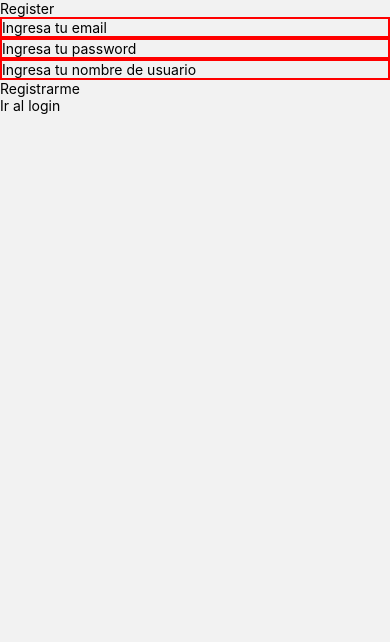
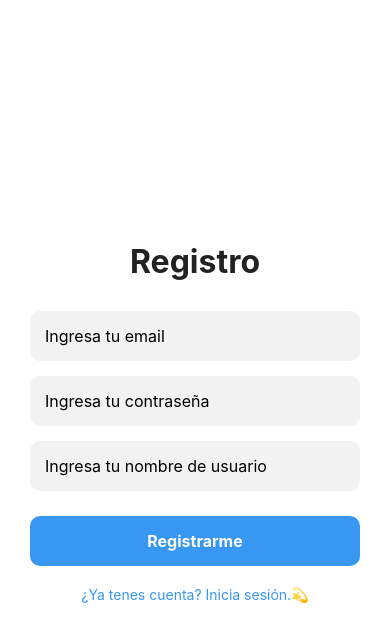
Before and after one commit to Tiaraarredondo/proyecto-integrador, a React Native app in the folder my-rn-project/: screen /Register in a window 390 px wide. Shown: the top 642 px of the page. Built offline with nearby package versions, Linux system fonts and the light colour scheme; no server answers.

Commit message:
styles -perfil

```diff
--- a/my-rn-project/src/Screens/CrearPost.js
+++ b/my-rn-project/src/Screens/CrearPost.js
@@ -40,8 +40,8 @@ export default class CrearPost extends Component {
 
     render() {
         return (
-            <View>
-                <Text>Crear Post</Text>
+            <View style={styles.container}>
+    <Text style={styles.title}>Crear Post</Text>
                 <TextInput
                     style={styles.input}
                     keyboardType='default'
@@ -50,21 +50,56 @@ export default class CrearPost extends Component {
                     placeholder='¿Qué estás pensando?'
                 />
 
-                <TouchableOpacity onPress={() => this.CrearPosteo()}>
-                    <Text>Postear</Text>
+                <TouchableOpacity style={styles.btn} onPress={() => this.CrearPosteo()}>
+                    <Text style={styles.btnTxt}>Postear</Text>
                 </TouchableOpacity>
 
-                {this.state.error && <Text>No has escrito nada aún 🥲</Text>}
+                {this.state.error && <Text style={styles.errorText}>No has escrito nada aún 🥲</Text>}
             </View>
         )
     }
 }
 
 const styles = StyleSheet.create({
+    container: {
+        flex: 1,
+        backgroundColor: '#fff',
+        justifyContent: 'center',
+        alignItems: 'center',
+        paddingHorizontal: 30,
+    },
+    title: {
+        fontSize: 28,
+        fontWeight: 'bold',
+        color: '#222',
+        marginBottom: 20,
+    },
     input: {
-        borderWidth: 2,
-        borderColor: 'red',
-        padding: 10,
-        margin: 10
+        width: '100%',
+        minHeight: 100,
+        backgroundColor: '#f2f2f2',
+        borderRadius: 10,
+        padding: 15,
+        fontSize: 16,
+        textAlignVertical: 'top',
+        marginBottom: 20,
+    },
+    btn: {
+        width: '100%',
+        height: 50,
+        backgroundColor: '#3897f0',
+        borderRadius: 10,
+        justifyContent: 'center',
+        alignItems: 'center',
+    },
+    btnTxt: {
+        color: '#fff',
+        fontSize: 16,
+        fontWeight: 'bold',
+    },
+    errorText: {
+        color: 'red',
+        marginTop: 10,
+        textAlign: 'center',
     }
-})
+});
--- a/my-rn-project/src/Screens/Home.js
+++ b/my-rn-project/src/Screens/Home.js
@@ -6,6 +6,7 @@ import {
 } from 'react-native'
 import React, { Component } from 'react'
 import { db } from '../firebase/config'
+import LikearPost from '../components/LikearPosts'
 
 
 export default class Home extends Component {
@@ -41,7 +42,8 @@ export default class Home extends Component {
                     renderItem={({ item }) => (
                         <View style={styles.post}>
                             <Text style={styles.owner}>👤 {item.data.owner}</Text>
-                            <Text>{item.data.text}</Text>
+                            <Text style={styles.postText}>{item.data.text}</Text>
+                            <LikearPost data={item.data} id={item.id} />
                         </View>
                     )}
                 />
@@ -51,24 +53,39 @@ export default class Home extends Component {
 }
 
 const styles = StyleSheet.create({
-    main : {
-        flex : 1,
+    main: {
+        flex: 1,
+        backgroundColor: '#fff',
+        paddingHorizontal: 20,
+        paddingTop: 20,
     },
-
     title: {
-        fontSize: 24,
+        fontSize: 28,
         fontWeight: 'bold',
-        marginVertical: 10,
-        textAlign: 'center'
+        color: '#222',
+        marginBottom: 15,
+        textAlign: 'center',
     },
     post: {
+        backgroundColor: '#f9f9f9',
+        borderRadius: 12,
         padding: 15,
-        margin: 10,
-        backgroundColor: '#eee',
-        borderRadius: 10
+        marginBottom: 15,
+        shadowColor: '#000',
+        shadowOffset: { width: 0, height: 2 },
+        shadowOpacity: 0.05,
+        shadowRadius: 4,
+        elevation: 2,
     },
     owner: {
         fontWeight: 'bold',
-        marginBottom: 5
+        color: '#444',
+        marginBottom: 8,
+        fontSize: 14,
+    },
+    postText: {
+        fontSize: 16,
+        color: '#333',
+        marginBottom: 10,
     }
-})
+});
--- a/my-rn-project/src/Screens/Login.js
+++ b/my-rn-project/src/Screens/Login.js
@@ -36,8 +36,8 @@ export default class Login extends Component {
 
     render() {
         return (
-        <View>
-            <Text>Login</Text>
+        <View style={styles.container}>
+            <Text style={styles.title}>Login</Text>
             <TextInput
                 keyboardType='email'
                 value={this.state.email}
@@ -60,12 +60,12 @@ export default class Login extends Component {
                 <Text style={styles.btnTxt}>Ingresa</Text>
             </TouchableOpacity>
             {
-                            this.state.error ? <Text>Credenciales invalidas</Text> : null
+                            this.state.error ? <Text style={styles.errorText}>Al parecer algun dato no es correcto 🤨. Intentalo de nuevo.</Text> : null
                         }
 
 
             <TouchableOpacity onPress={()=> this.irAlRegistro()}>
-                            <Text>Ir al Register</Text>
+                            <Text style={styles.registerLink}>Ir al Register</Text>
                         </TouchableOpacity>
 
 
@@ -76,15 +76,50 @@ export default class Login extends Component {
 
 
 const styles = StyleSheet.create({
-    input:{
-        borderWidth:1,
-        borderColor:'green',
-        marginBottom: 8
+    container: {
+        flex: 1,
+        backgroundColor: '#fff',
+        justifyContent: 'center',
+        alignItems: 'center',
+        paddingHorizontal: 30,
     },
-    btn:{
-        backgroundColor: 'blue'
+    title: {
+        fontSize: 32,
+        fontWeight: 'bold',
+        marginBottom: 30,
+        color: '#222',
     },
-    btnTxt:{
-        color:'white'
-    }
-})
+    input: {
+        width: '100%',
+        height: 50,
+        backgroundColor: '#f2f2f2',
+        borderRadius: 10,
+        paddingHorizontal: 15,
+        marginBottom: 15,
+        fontSize: 16,
+    },
+    btn: {
+        width: '100%',
+        height: 50,
+        backgroundColor: '#3897f0',
+        borderRadius: 10,
+        justifyContent: 'center',
+        alignItems: 'center',
+        marginTop: 10,
+    },
+    btnTxt: {
+        color: '#fff',
+        fontSize: 16,
+        fontWeight: 'bold',
+    },
+    registerLink: {
+        marginTop: 20,
+        color: '#3897f0',
+        fontSize: 14,
+    },
+    errorText: {
+        color: 'red',
+        marginTop: 10,
+        textAlign: 'center',
+    },
+});
--- a/my-rn-project/src/Screens/Register.js
+++ b/my-rn-project/src/Screens/Register.js
@@ -21,7 +21,7 @@ export default class Register extends Component {
 
     registrarUsuario(email, password, username){
         if(
-            (email !== '' && password !== '')
+            (email !== '' && password !== '' && username !== '')
             &&
             (email.includes('@'))
             &&
@@ -47,7 +47,7 @@ export default class Register extends Component {
             })
             .catch((err)=> console.log('firebase err', err))
         } else {
-            this.setState({input1:'', input2: '', error: true})
+            this.setState({input1:'', input2: '', input3: '', error: true})
         }
     }
 
@@ -57,8 +57,8 @@ export default class Register extends Component {
 
   render() {
     return (
-      <View>
-        <Text>Register</Text>
+      <View style={styles.container}>
+  <Text style={styles.title}>Registro</Text>
             <TextInput
                 style={
                     styles.input
@@ -75,7 +75,7 @@ export default class Register extends Component {
                 keyboardType='default'
                 value={this.state.input2}
                 onChangeText={(texto) => this.setState({input2: texto, error: false }) }
-                placeholder='Ingresa tu password'
+                placeholder='Ingresa tu contraseña'
                 secureTextEntry={true}
             />
             <TextInput
@@ -87,14 +87,15 @@ export default class Register extends Component {
                 onChangeText={(texto) => this.setState({input3: texto, error: false }) }
                 placeholder='Ingresa tu nombre de usuario'
             />
-            <TouchableOpacity onPress={()=> this.registrarUsuario(this.state.input1, this.state.input2, this.state.input3)}>
-                <Text>Registrarme</Text>
+            <TouchableOpacity style={styles.btn} onPress={()=> this.registrarUsuario(this.state.input1, this.state.input2, this.state.input3)}>
+                <Text style={styles.btnTxt}>Registrarme</Text>
             </TouchableOpacity>
             {
-                this.state.error ? <Text>Credenciales invalidas</Text> : null
+                this.state.error ? <Text style={styles.errorText}>🚨Debes completar todos los campos🚨</Text> : null
             }
             <TouchableOpacity onPress={()=> this.irAlLogin()}>
-                <Text>Ir al login</Text>
+                <Text style={styles.registerLink}>¿Ya tenes cuenta? Inicia sesión.💫
+                </Text>
             </TouchableOpacity>
       </View>
     )
@@ -102,8 +103,50 @@ export default class Register extends Component {
 }
 
 const styles = StyleSheet.create({
+    container: {
+        flex: 1,
+        backgroundColor: '#fff',
+        justifyContent: 'center',
+        alignItems: 'center',
+        paddingHorizontal: 30,
+    },
+    title: {
+        fontSize: 32,
+        fontWeight: 'bold',
+        marginBottom: 30,
+        color: '#222',
+    },
     input: {
-        borderWidth: 2,
-        borderColor: 'red'
-    }
-})
+        width: '100%',
+        height: 50,
+        backgroundColor: '#f2f2f2',
+        borderRadius: 10,
+        paddingHorizontal: 15,
+        marginBottom: 15,
+        fontSize: 16,
+    },
+    btn: {
+        width: '100%',
+        height: 50,
+        backgroundColor: '#3897f0',
+        borderRadius: 10,
+        justifyContent: 'center',
+        alignItems: 'center',
+        marginTop: 10,
+    },
+    btnTxt: {
+        color: '#fff',
+        fontSize: 16,
+        fontWeight: 'bold',
+    },
+    registerLink: {
+        marginTop: 20,
+        color: '#3897f0',
+        fontSize: 14,
+    },
+    errorText: {
+        color: 'red',
+        marginTop: 10,
+        textAlign: 'center',
+    },
+});
--- a/my-rn-project/src/components/LikearPosts.js
+++ b/my-rn-project/src/components/LikearPosts.js
@@ -74,30 +74,29 @@ export default class LikearPost extends Component {
     render() {
         return (
             <View style={styles.container}>
-                <Text>{this.props.data.owner}</Text>
-                <Text>likes:{this.state.cantLikes}</Text>
+                <Text style={styles.likeCount}>❤️ {this.state.cantLikes} likes</Text>
                 {
                     this.state.likes ?
-                        <TouchableOpacity
+                        <TouchableOpacity style={styles.button}
                             onPress={() => this.Dislikear()}
 
 
 
 
                         >
-                            <Text>
-                                Dislikear
+                            <Text style={styles.buttonText}>
+                                Quitar like
                             </Text>
                         </TouchableOpacity>
                         :
-                        <TouchableOpacity
+                        <TouchableOpacity style={styles.button}
                             onPress={() => this.LikearUsuario()}
 
 
 
 
                         >
-                            <Text>
+                            <Text style={styles.buttonText}>
                                 Like
                             </Text>
                         </TouchableOpacity>
@@ -128,10 +127,27 @@ export default class LikearPost extends Component {
 }
 const styles = StyleSheet.create({
     container: {
-        marginBottom: 16
+        marginTop: 10,
+        borderTopWidth: 1,
+        borderTopColor: '#eee',
+        paddingTop: 10,
+        flexDirection: 'row',
+        alignItems: 'center',
+        justifyContent: 'space-between'
+    },
+    likeCount: {
+        fontSize: 14,
+        color: '#555'
+    },
+    button: {
+        backgroundColor: '#FF4081',
+        paddingVertical: 6,
+        paddingHorizontal: 16,
+        borderRadius: 20,
+    },
+    buttonText: {
+        color: '#fff',
+        fontWeight: 'bold',
+        fontSize: 14,
     }
-
-
-
-
-})
+});
```
Also changed, not shown: my-rn-project/src/navigation/BottomTabs.js (+12 -11 lines).
